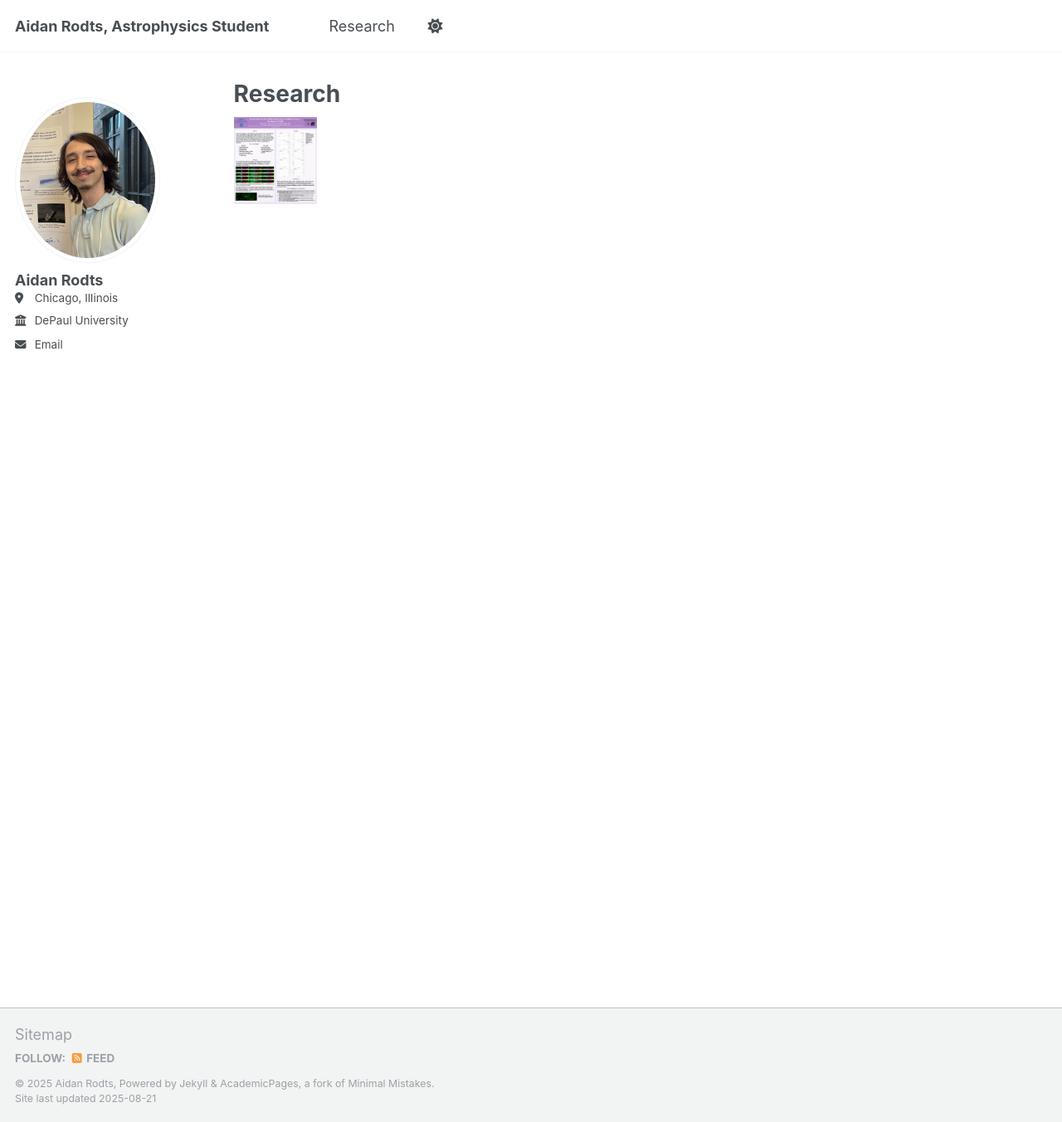
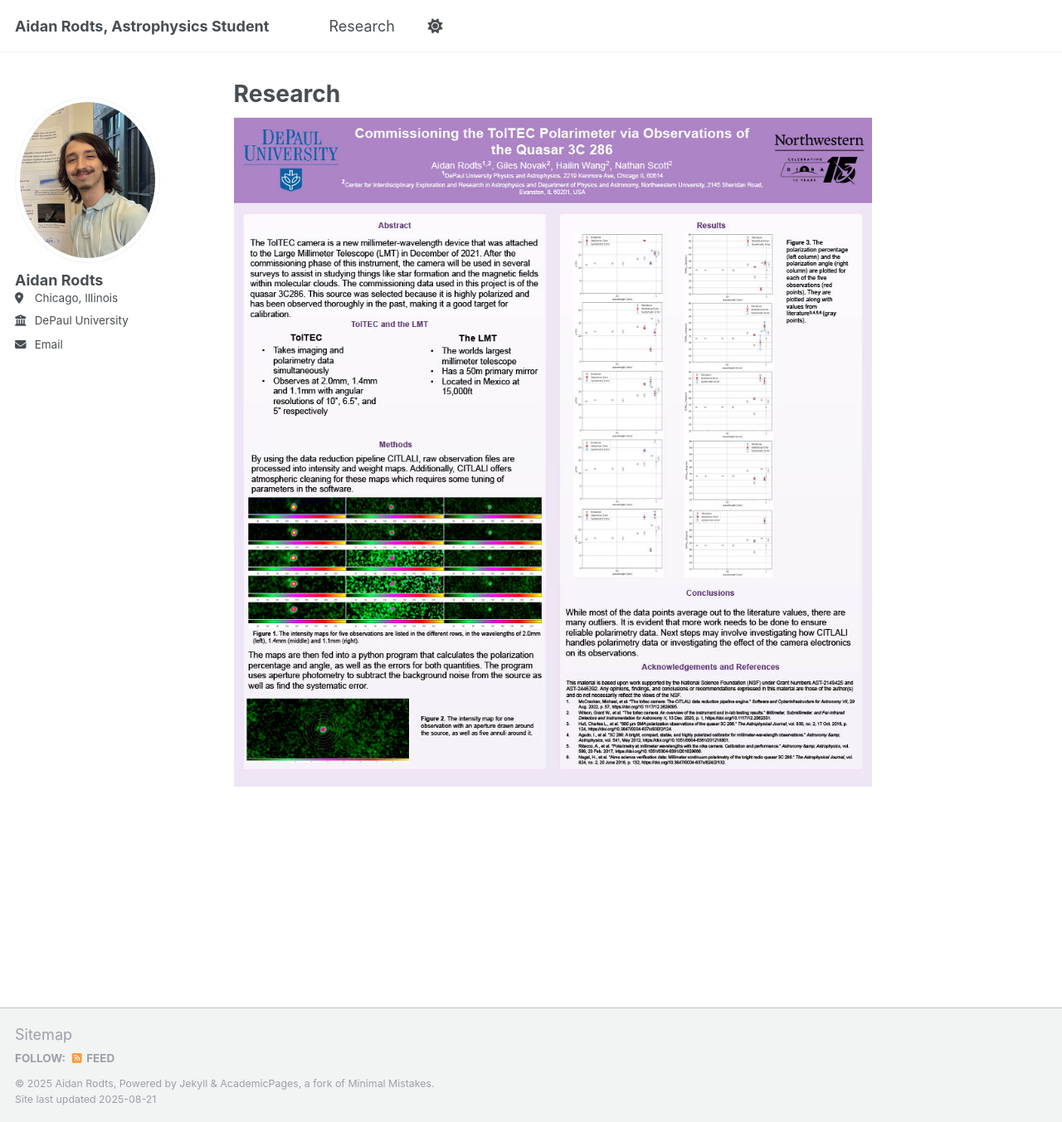
Before and after one commit to arodts/project, a Jekyll site: the page built from _pages/research.md, in a window 1280 px wide and 1352 px high. Shown: the whole window at 83% size. Built offline with Jekyll 4.4.1, drawn with Linux system fonts in a browser that asks for light colours; a script that is not in the unit is left out.

Commit message:
Update research.md

```diff
--- a/_pages/research.md
+++ b/_pages/research.md
@@ -5,4 +5,4 @@ layout: single
 author_profile: true
 ---
 
-![Research Poster](https://arodts.github.io/project/images/Rodts_Aidan_REU_poster.jpg){:width="100"}
+![Research Poster](https://arodts.github.io/project/images/Rodts_Aidan_REU_poster.jpg){:width="800"}
```
